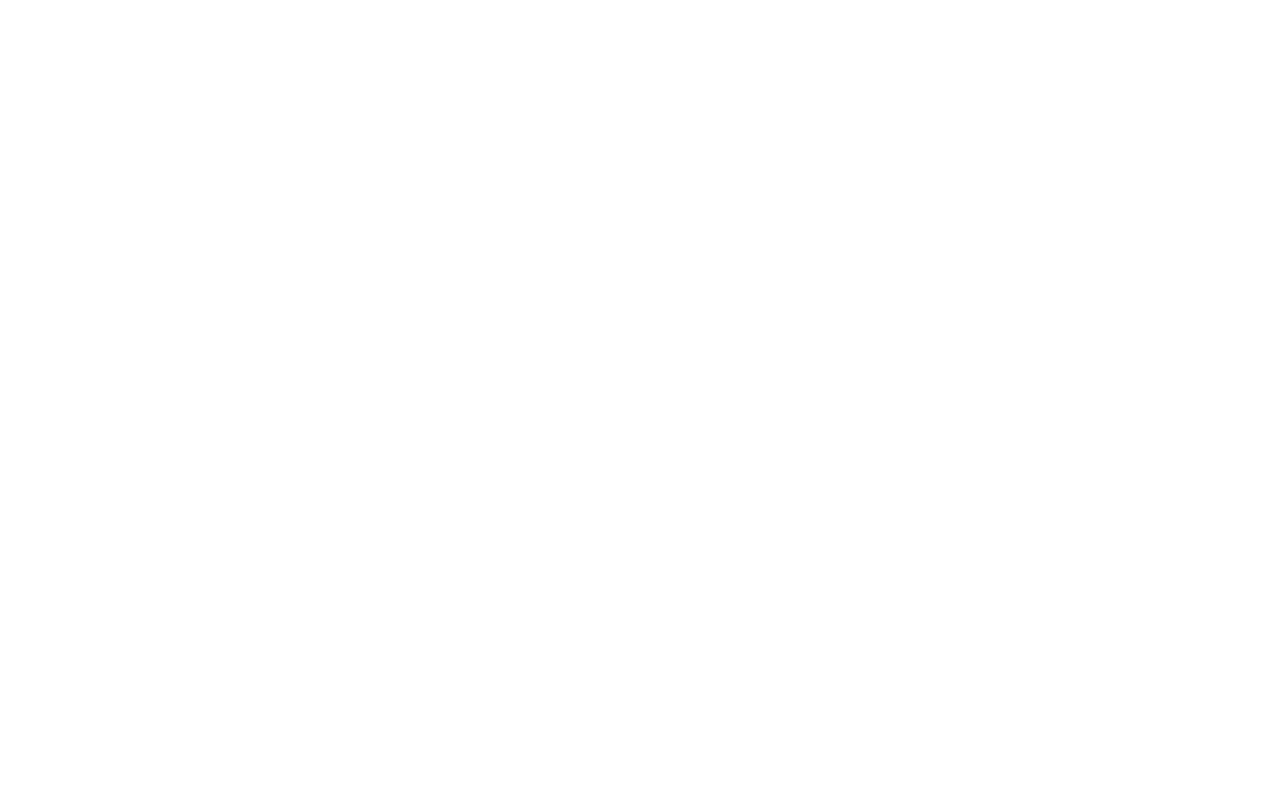
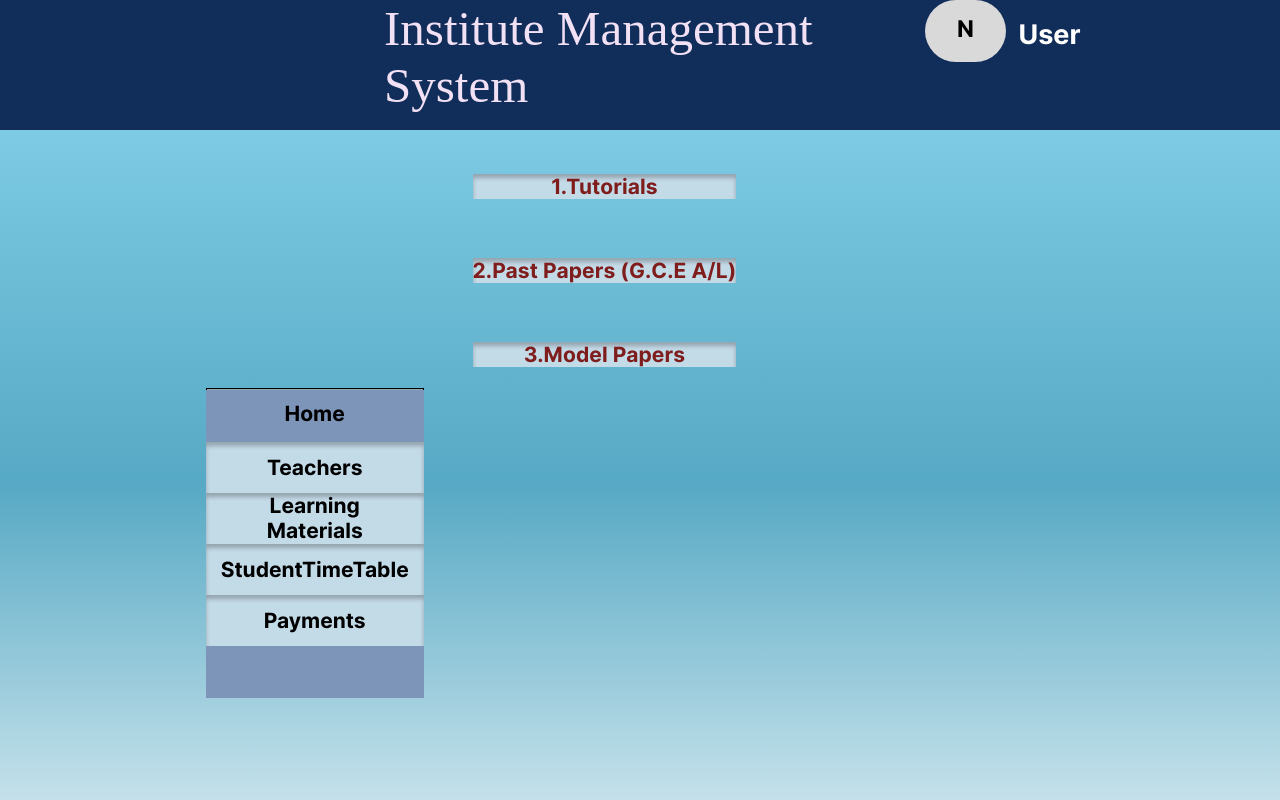
Before and after one commit to Lahiruishan/IMS-web, a React (Create React App) app in the folder Frontend/: page /StudentLearningMaterials in a window 1280 px wide. Before the commit this address had no page. Shown: the top 800 px of the page. Built offline with nearby package versions, Linux system fonts and the light colour scheme; a web font is replaced by a local one.

Commit message:
updated
solved some bugs and created the StudentLearningMaterials page

```diff
--- a/Frontend/src/pages/Home.jsx
+++ b/Frontend/src/pages/Home.jsx
@@ -67,6 +67,10 @@
         <li style={{ marginBottom: "10px" }}>
           <Link to="HomePageNewPage" style={{ color: "#87CEFA", textDecoration: "none" }}>HomePageNewPage</Link>
         </li>
+
+        <li style={{ marginBottom: "10px" }}>
+          <Link to="StudentLearningMaterials" style={{ color: "#87CEFA", textDecoration: "none" }}>StudentLearningMaterials</Link>
+        </li>
       </ul>
     </div>
   );
--- a/Frontend/src/pages/Student/StudentDashboard/index.jsx
+++ b/Frontend/src/pages/Student/StudentDashboard/index.jsx
@@ -16,11 +16,11 @@
   const handleHome = () => {
     navigate('/Dashboard');
 };
-// const handleStudentDetails = () => {
-//   navigate('/StudentDetailsTwo')
-// };
 const handleTeachers = () => {
   navigate('/TeachersOne')
+};
+const handleStudentLearingMaterials = () => {
+  navigate('/StudentLearingMaterials')
 };
   const handlePayment = () => {
     navigate('/Payments');
@@ -69,7 +69,7 @@
                   {/* <Button shape="square" className="w-full sm:px-5" onClick={handleStudentDetails}>
                     Student Details
                   </Button> */}
-                  <Button shape="square" className="w-full sm:px-5">
+                  <Button shape="square" className="w-full sm:px-5" onClick={handleStudentLearingMaterials}>
                     Learning Materials
                   </Button>
                   <Button shape="square" className="w-full sm:px-5" onClick={handleStudentTimeTable}>
--- /dev/null
+++ b/Frontend/src/pages/Student/StudentLearningMaterials/index.jsx
@@ -0,0 +1,97 @@
+import React from "react";
+import { Helmet } from "react-helmet";
+import {  Button } from "../../../components";
+import IMA from "../../../components/IMA";
+import { useNavigate} from 'react-router-dom';
+
+export default function StudentLearningMaterials() {
+    const navigate = useNavigate();
+
+    const handleHome = () => {
+        navigate('/Dashboard');
+    };
+    const handleTeachers = () => {
+        navigate('/TeachersOne')
+      };
+      const handleStudentLearingMaterials =() => {
+        navigate('/StudentLearingMaterials')
+      };
+        const handlePayment = () => {
+          navigate('/Payments');
+      };
+      const handleStudentTimeTable = () => {
+        navigate('/StudentTimeTable');
+      };
+
+
+  return (
+    <>
+    {/* Helmet is used to manage the document head */}
+    <Helmet>
+        <title>IMS-web</title>
+        <meta name="description" content="Web site created using create-react-app" />
+      </Helmet>
+      {/* Main container with full width and gradient background */}
+      <div className="w-full pb-[13px] bg-gradient">
+        <div>
+           {/* IMA component, styled with flexbox */}
+          <IMA className="flex md:flex-col justify-between items-start gap-5 bg-indigo-900" />
+          {/* Main content container */}
+          <div className="flex md:flex-col justify-center items-start gap-[49px]">
+            {/* Sidebar container */}
+            <div className="h-[825px] w-[17%] md:w-full md:h-auto md:p-5 relative">
+              <div className="flex flex-col items-center mt-[65px] ml-[41px] gap-[25px] md:ml-0">
+                 {/* Additional sidebar content can be added here */}
+              </div>
+               {/* Sidebar buttons */}
+              <div className="w-full h-max left-0 bottom-0 right-0 top-0 m-auto absolute">
+                <div>
+                  <Button shape="square" className="w-full sm:px-5 z-[1] border-black-900 border border-solid" onClick={handleHome}>
+                    Home
+                  </Button>
+                  <div className="h-[52px] mt-[-49px] bg-indigo-100 shadow-bs" />
+                </div>
+                {/* Additional sidebar buttons */}
+                <div className="flex flex-col mt-[-52px] py-[52px] md:py-5 bg-indigo-300">
+
+                  <Button shape="square" className="w-full sm:px-5" onClick={handleTeachers}>
+                    Teachers
+                  </Button>
+                  {/* <Button shape="square" className="w-full sm:px-5" onClick={handleStudentDetails}>
+                    Student Details
+                  </Button> */}
+                  <Button shape="square" className="w-full sm:px-5" onClick={handleStudentLearingMaterials}>
+                    Learning Materials
+                  </Button>
+                  <Button shape="square" className="w-full sm:px-5" onClick={handleStudentTimeTable}>
+                    StudentTimeTable
+                  </Button>
+                  <Button shape="square" className="w-full sm:px-5" onClick={handlePayment}>
+                   Payments
+                  </Button>
+
+                 </div>
+              </div>
+         </div>
+           {/* Main content container */}
+        <div className="mt-11 flex w-[47%] items-start justify-between gap-5 md:w-full">
+            <div className="mt0[111px] flex flex-col gap-[59px] sm:gap-[29px]">
+                <Button size ="20xl" as="p" className="tracking-[0.10px] !text-red-900">
+                    1.Tutorials
+                </Button>
+
+                <Button size ="20xl" as="p" className="tracking-[0.10px] !text-red-900">
+                    2.Past Papers (G.C.E A/L)
+                </Button>
+
+                <Button size ="20xl" as="p" className="tracking-[0.10px] !text-red-900">
+                    3.Model Papers
+                </Button>
+            </div>
+          </div>
+        </div>
+        </div>
+        </div>
+        </>
+  );
+}
```
Also changed, not shown: Frontend/src/Routes.jsx (+6 -1 lines).
